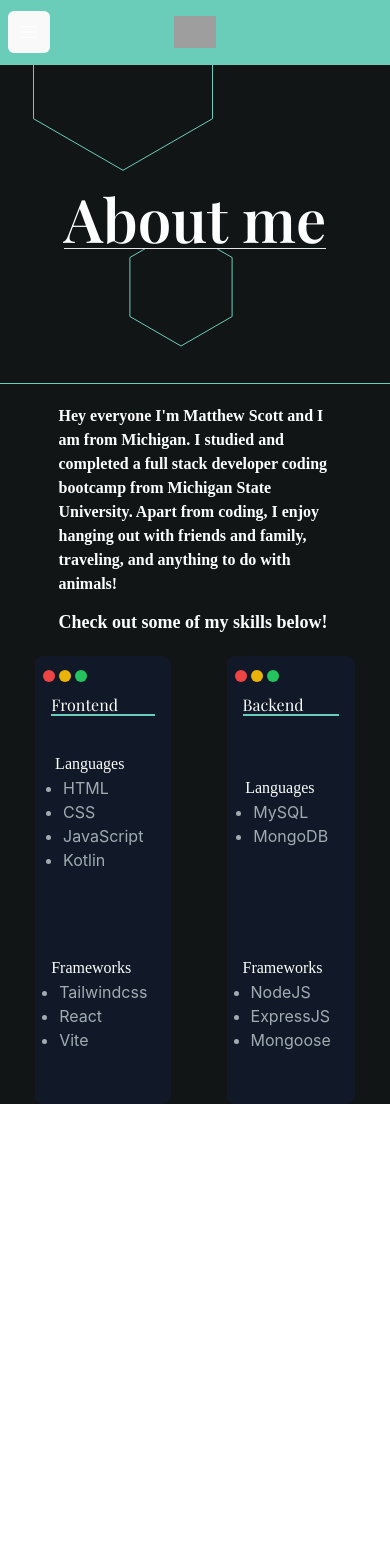
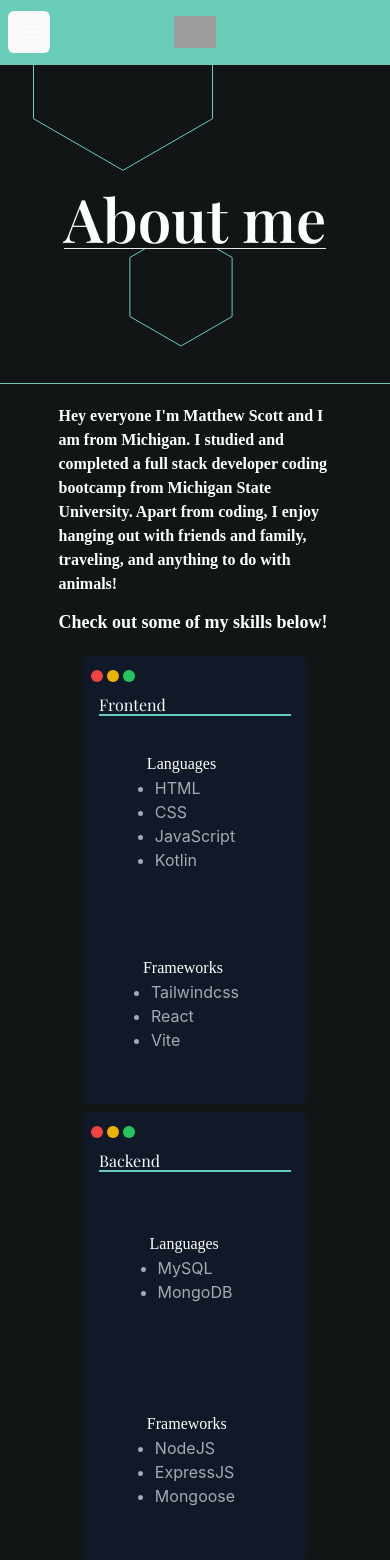
Before and after one commit to MScott-Dev/Portfolio, a React (Vite) app: page /About in a window 390 px wide. Before the commit the page ends 1104 px from the top, so only its background shows below. Built offline with nearby package versions, Linux system fonts and the light colour scheme; grey boxes are pictures that could not be loaded; a web font is replaced by a local one.

Commit message:
Resized about me cards

```diff
--- a/src/pages/About.jsx
+++ b/src/pages/About.jsx
@@ -18,9 +18,9 @@ export default function AboutPage() {
                     </p>
                 </section>
             </section>
-            <section className="h-auto w-full background flex justify-evenly flex-wrap content-center my-5 gap-5">
+            <section className="h-auto w-full background flex justify-evenly flex-wrap content-center my-5 gap-2">
 
-                <div className="bg-gray-900 h-[28rem] rounded-lg sm:w-40 md:w-72 lg:w-[24rem]">
+                <div className="bg-gray-900 h-[28rem] rounded-lg w-56 sm:w-56 md:w-72 lg:w-[24rem]">
                             <div className="flex p-2 gap-1">
                                 <div className="">
                                     <span className="bg-red-500 inline-block center w-3 h-3 rounded-full"></span>
@@ -62,7 +62,7 @@ export default function AboutPage() {
 
 
 
-                <div className="bg-gray-900 h-[28rem] rounded-lg sm:w-40 md:w-72 lg:w-[24rem]">
+                <div className="bg-gray-900 h-[28rem] rounded-lg w-56 sm:w-56 md:w-72 lg:w-[24rem]">
                             <div className="flex p-2 gap-1">
                                 <div className="">
                                     <span className="bg-red-500 inline-block center w-3 h-3 rounded-full"></span>
```
